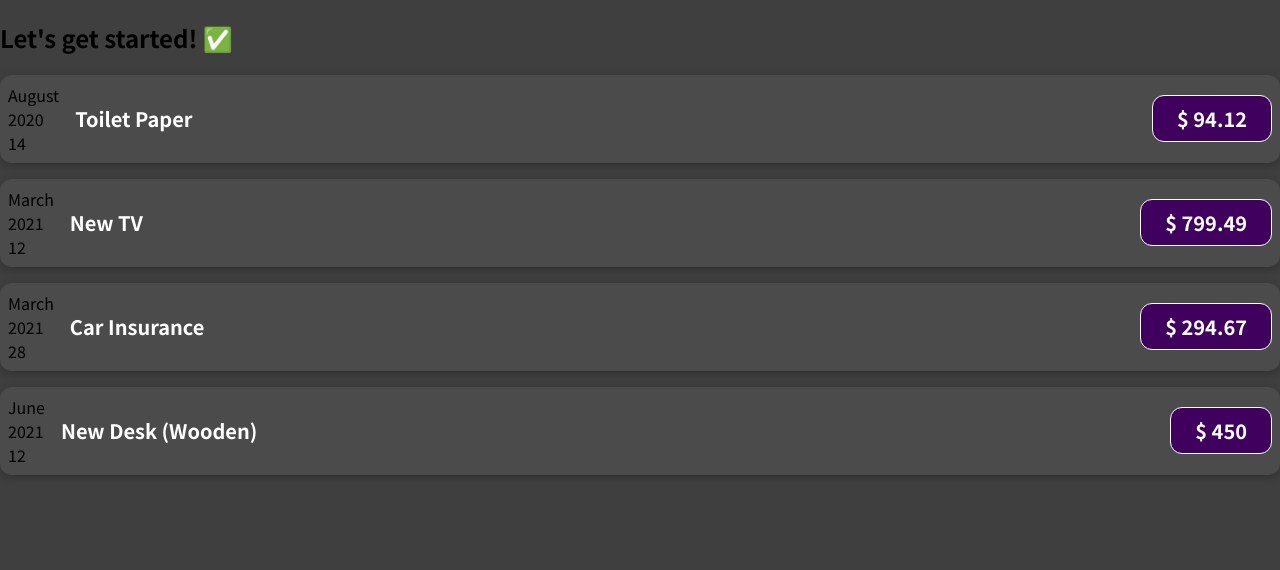
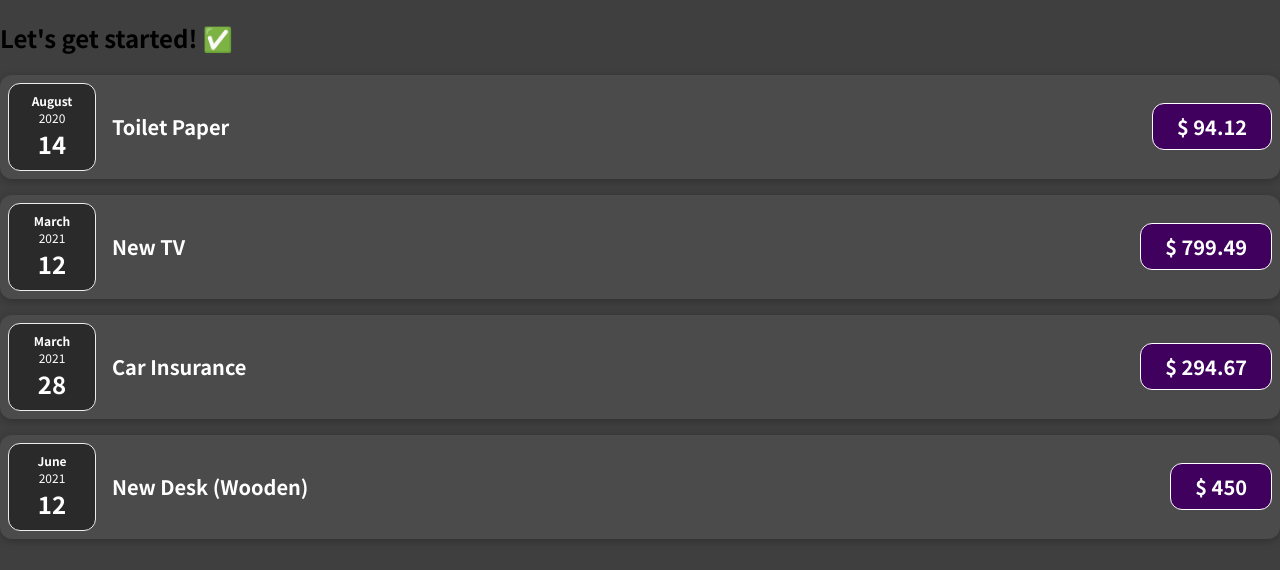
Before and after one commit to Daniel1martinez2/first-react-app, a JavaScript app: page / in a window 1280 px wide. Shown: the top 570 px of the page. Built offline with nearby package versions, Linux system fonts and the light colour scheme.

Commit message:
splited up a component according their responsability
Signed-off-by: Daniel1martinez2 <daniel.martinezvillegas2001@gmail.com>

```diff
--- a/src/App.js
+++ b/src/App.js
@@ -28,22 +28,22 @@
         title={expenses[0].title}
         amount={expenses[0].amount}
         date={expenses[0].date}
-      ></ExpensiveItem>
+      />
       <ExpensiveItem
         title={expenses[1].title}
         amount={expenses[1].amount}
         date={expenses[1].date}
-      ></ExpensiveItem>
+      />
       <ExpensiveItem
         title={expenses[2].title}
         amount={expenses[2].amount}
         date={expenses[2].date}
-      ></ExpensiveItem>
+      />
       <ExpensiveItem
         title={expenses[3].title}
         amount={expenses[3].amount}
         date={expenses[3].date}
-      ></ExpensiveItem>
+      />
     </div>
   );
 }
--- /dev/null
+++ b/src/components/ExpenseDate.css
@@ -0,0 +1,26 @@
+.expense-date {
+  display: flex;
+  flex-direction: column;
+  width: 5.5rem;
+  height: 5.5rem;
+  border: 1px solid #ececec;
+  background-color: #2a2a2a;
+  color: white;
+  border-radius: 12px;
+  align-items: center;
+  justify-content: center;
+}
+
+.expense-date__month {
+  font-size: 0.75rem;
+  font-weight: bold;
+}
+
+.expense-date__year {
+  font-size: 0.75rem;
+}
+
+.expense-date__day {
+  font-size: 1.5rem;
+  font-weight: bold;
+}
--- /dev/null
+++ b/src/components/ExpenseDate.js
@@ -0,0 +1,15 @@
+import './ExpenseDate.css';
+function ExpenseDate(props) {
+  const month = props.date.toLocaleString('en-US',{month:'long'});
+  const day = props.date.toLocaleString('en-US',{day:'2-digit'});
+  const year = props.date.getFullYear();
+  return (
+    <div className="expense-date">
+      <div className="expense-date__month">{month}</div>
+      <div className="expense-date__year">{year}</div>
+      <div className="expense-date__day">{day}</div>
+    </div>
+  );
+}
+
+export default ExpenseDate;
--- a/src/components/ExpenseItem.js
+++ b/src/components/ExpenseItem.js
@@ -1,16 +1,11 @@
+import ExpenseDate from './ExpenseDate';
 import './ExpenseItem.css'
 function ExpensiveItem(props)  {
-  const month = props.date.toLocaleString('en-US',{month:'long'});
-  const day = props.date.toLocaleString('en-US',{day:'2-digit'});
-  const year = props.date.getFullYear();
+
 
   return (
   <div className="expense-item">
-    <div>
-      <div>{month}</div>
-      <div>{year}</div>
-      <div>{day}</div>
-    </div>
+    <ExpenseDate date={props.date}/> {/*self closing and this is a comment*/}
     <div className="expense-item__description" >
       <h2>{props.title}</h2>
       <div className="expense-item__price">$ {props.amount}</div>
```
Also changed, not shown: 1 other file (tests, documents, lock files or other folders).
